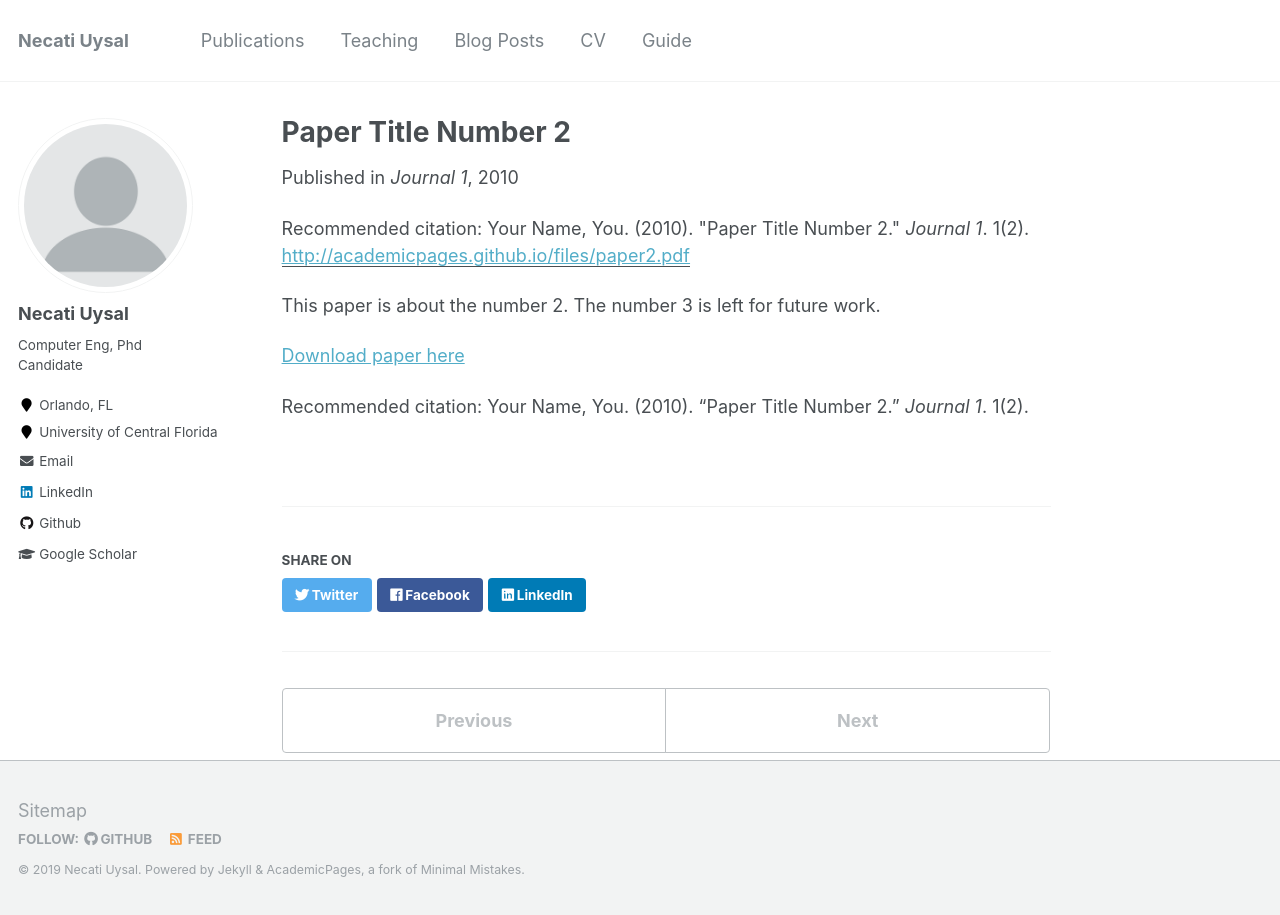
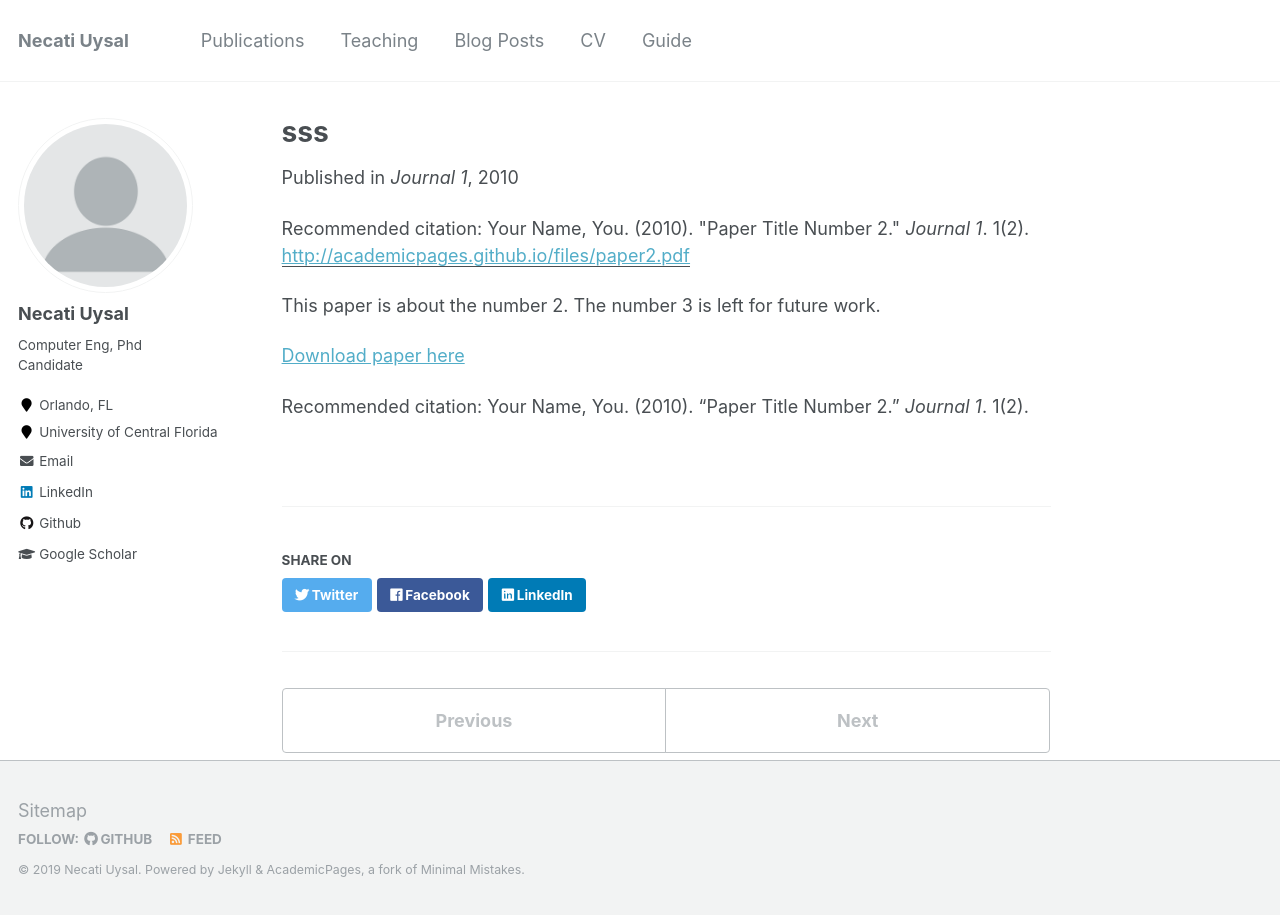
Before and after one commit to MrNjT/mrnjt.github.io, a Jekyll site: the page built from _publications/2010-10-01-paper-title-number-2.md, in a window 1280 px wide. Built offline with Jekyll 4.4.1, drawn with Linux system fonts in a browser that asks for light colours.

Commit message:
Update 2010-10-01-paper-title-number-2.md

```diff
--- a/_publications/2010-10-01-paper-title-number-2.md
+++ b/_publications/2010-10-01-paper-title-number-2.md
@@ -1,5 +1,5 @@
 ---
-title: "Paper Title Number 2"
+title: "sss"
 collection: publications
 permalink: /publication/2010-10-01-paper-title-number-2
 excerpt: 'This paper is about the number 2. The number 3 is left for future work.'
```
